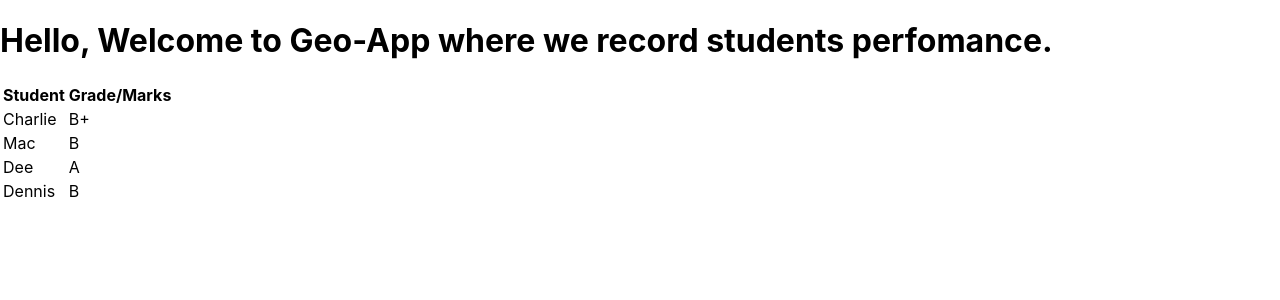
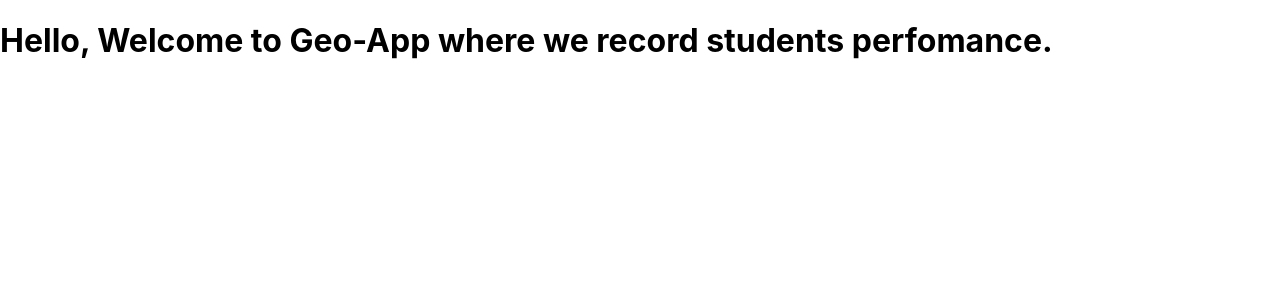
Before and after one commit to George-Okumu/Geo-React-App, a React (Create React App) app: page / in a window 1280 px wide. Shown: the top 300 px of the page. Built offline with nearby package versions, Linux system fonts and the light colour scheme.

Commit message:
Included handling data with React props

```diff
--- a/src/App.js
+++ b/src/App.js
@@ -4,13 +4,41 @@ import './App'
 
 class App extends React.Component {
     render() {
+
+        const studentsGrade = [
+            {
+                name: 'George',
+                grade: 'B+',
+            },
+            {
+                name: 'Tom',
+                grade: 'B',
+            },
+            {
+                name: 'Joseph',
+                grade: 'A',
+            },
+            {
+                name: 'Mike',
+                grade: 'B-',
+            },
+            {
+                name: 'Job',
+                grade: 'c+',
+            },
+        ]
+
       return (
         <div className="App">
           <h1>Hello, Welcome to Geo-App where we record students perfomance.</h1>
 
-          <div classname="container">
-              <Table />
+          <div className="container">
+
+              {/* Passing studentsGrade Data through the table */}
+              <Table StudentsMarks={studentsGrade}/>
+
           </div>
+
         </div>
 
 
--- a/src/Table.js
+++ b/src/Table.js
@@ -9,46 +9,28 @@ import React, {Component} from 'react'
 const TableHeader = () => {
 
         return (
-            <thead>
-                <tr>
-                    <th>Student</th>
-                    <th>Grade/Marks</th>
-                </tr>
-            </thead>
+            <thead />
         )
 
 }
 
 const TableBody = () => {
     return(
-        <tbody>
-        <tr>
-          <td>Charlie</td>
-          <td>B+</td>
-        </tr>
-        <tr>
-          <td>Mac</td>
-          <td>B</td>
-        </tr>
-        <tr>
-          <td>Dee</td>
-          <td>A</td>
-        </tr>
-        <tr>
-          <td>Dennis</td>
-          <td>B</td>
-        </tr>
-      </tbody>
+        <tbody />
     )
 }
 
 // Using class component to render TableHeader and TableBody
 class Table extends Component {
     render () {
+        // Accessing stiudentsGrade Data here
+
+        const {studentsMarks}  = this.props
+
         return(
             <table>
                 <TableHeader />
-                <TableBody />
+                <TableBody studentsMarks={studentsMarks}/>
             </table>
         )
     }
```
Also changed, not shown: 1 other file (tests, documents, lock files or other folders).
